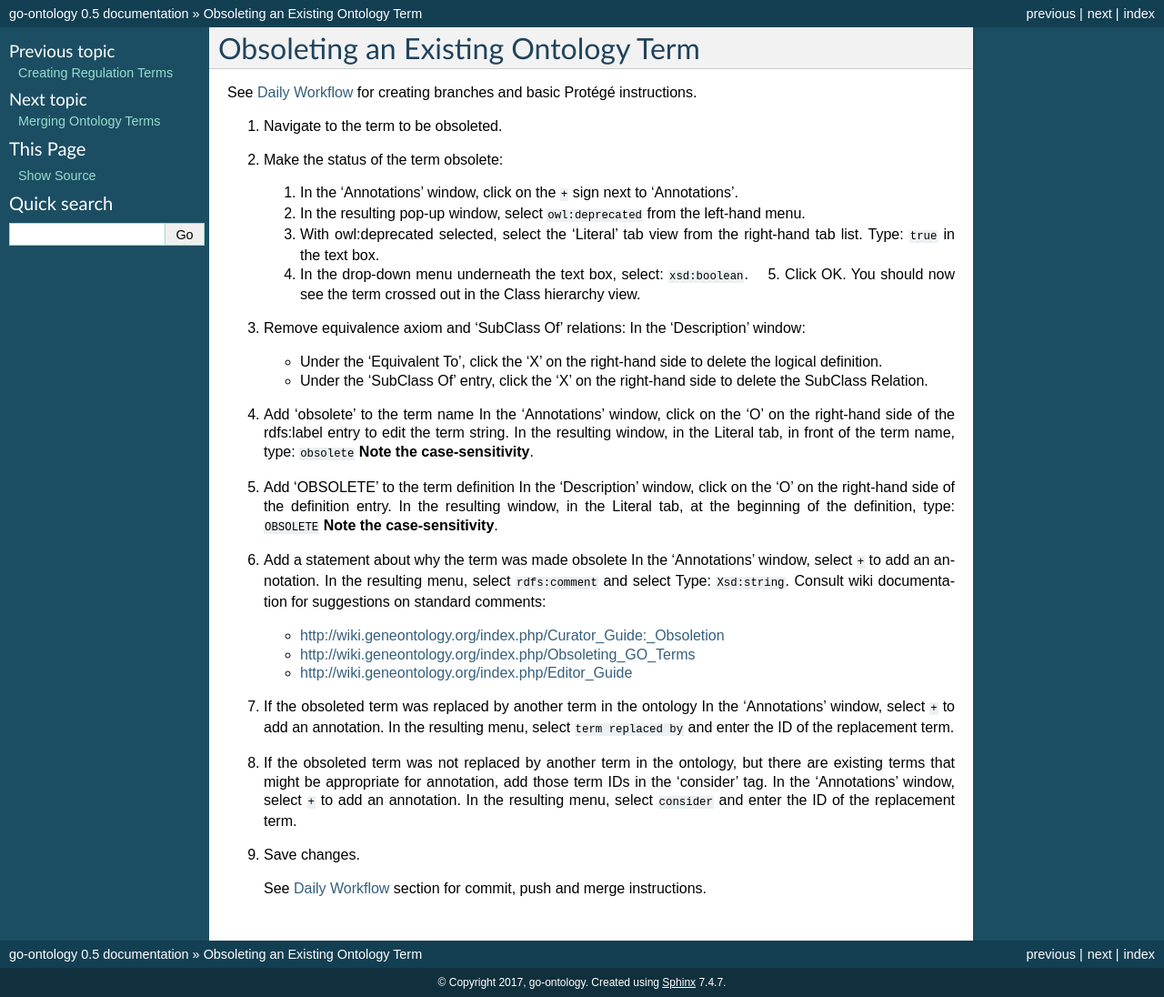
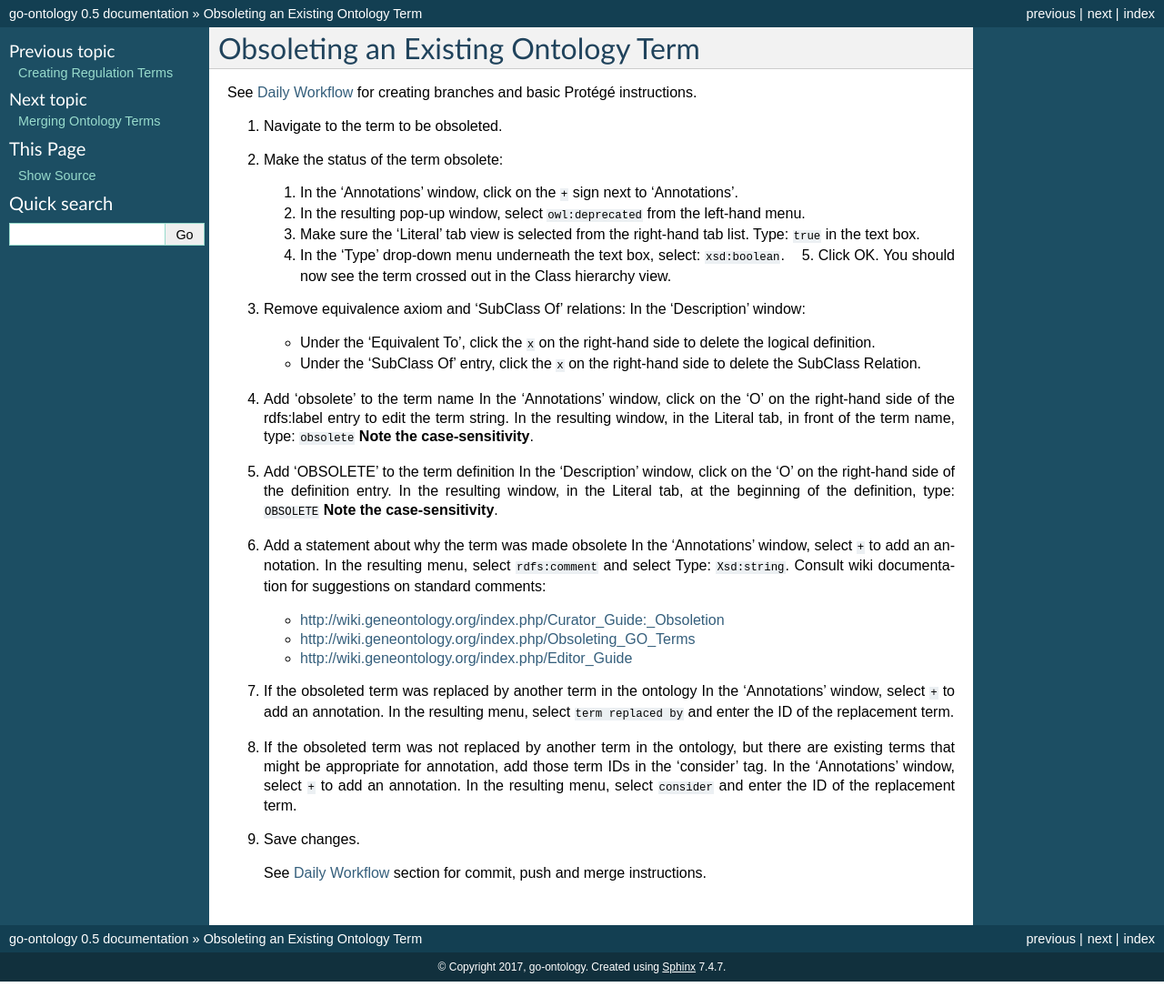
Before and after one commit to geneontology/go-ontology, a Sphinx documentation site: the page built from docs/ObsoleteTerm.md, in a window 1280 px wide. Shown: the whole page at 91% size. Built offline with Sphinx 7.4.7, drawn with Linux system fonts in a browser that asks for light colours.

Commit message:
Update ObsoleteTerm.md

````diff
--- a/docs/ObsoleteTerm.md
+++ b/docs/ObsoleteTerm.md
@@ -7,15 +7,15 @@ See [Daily Workflow](http://go-ontology.readthedocs.io/en/latest/Installgit.html
 2. Make the status of the term obsolete:
    1. In the 'Annotations' window, click on the ```+``` sign next to 'Annotations'.
    2. In the resulting pop-up window, select ```owl:deprecated``` from the left-hand menu.
-   3. With owl:deprecated selected, select the 'Literal' tab view from the right-hand tab list. Type: ```true``` in the text box.
-   4. In the drop-down menu underneath the text box, select: ```xsd:boolean```.
+   3. Make sure the 'Literal' tab view is selected from the right-hand tab list. Type: ```true``` in the text box.
+   4. In the 'Type' drop-down menu underneath the text box, select: ```xsd:boolean```.
    5. Click OK.
   You should now see the term crossed out in the Class hierarchy view.
 
 3. Remove equivalence axiom and 'SubClass Of' relations:
 In the 'Description' window:
-   - Under the 'Equivalent To', click the 'X' on the right-hand side to delete the logical definition.
-   - Under the 'SubClass Of' entry, click the 'X' on the right-hand side to delete the SubClass Relation.
+   - Under the 'Equivalent To', click the ```x``` on the right-hand side to delete the logical definition.
+   - Under the 'SubClass Of' entry, click the ```x``` on the right-hand side to delete the SubClass Relation.
 
 4. Add ‘obsolete’ to the term name
 In the 'Annotations' window, click on the 'O' on the right-hand side of the rdfs:label entry to edit the term string. In the resulting window, in the Literal tab, in front of the term name, type: ```obsolete```
````
